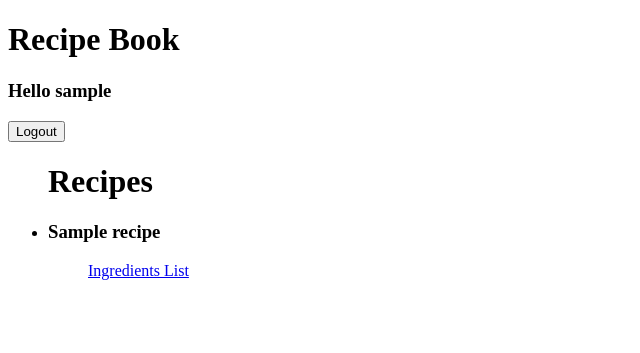
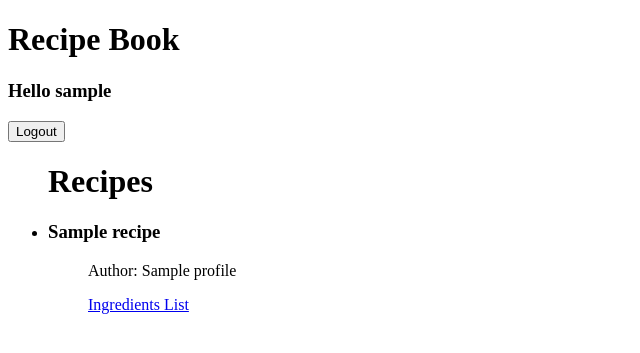
Before and after one commit to RaphaelFernandezT/recipebook-fernandez-raphael, a Django app: page /ledger/recipes/list in a window 1280 px wide. Shown: the top 353 px of the page, without its empty margins (0-640 px from the left). Run offline with Django 5.2, Linux system fonts and the light colour scheme; a user stored in the database is signed in; tables that the repository leaves empty hold one stand-in row (values such as "Sample post").

Commit message:
added author for recipe list

```diff
--- a/recipebook/ledger/templates/ledger/recipe_list.html
+++ b/recipebook/ledger/templates/ledger/recipe_list.html
@@ -7,6 +7,7 @@
     <li>
         <h3>{{ recipe.name }}</h3>
         <ul>
+            <p>Author: {{recipe.author.name}}</p>
             <a href="{{recipe.get_absolute_url}}">Ingredients List</a>
         </ul>
     </li>
```
